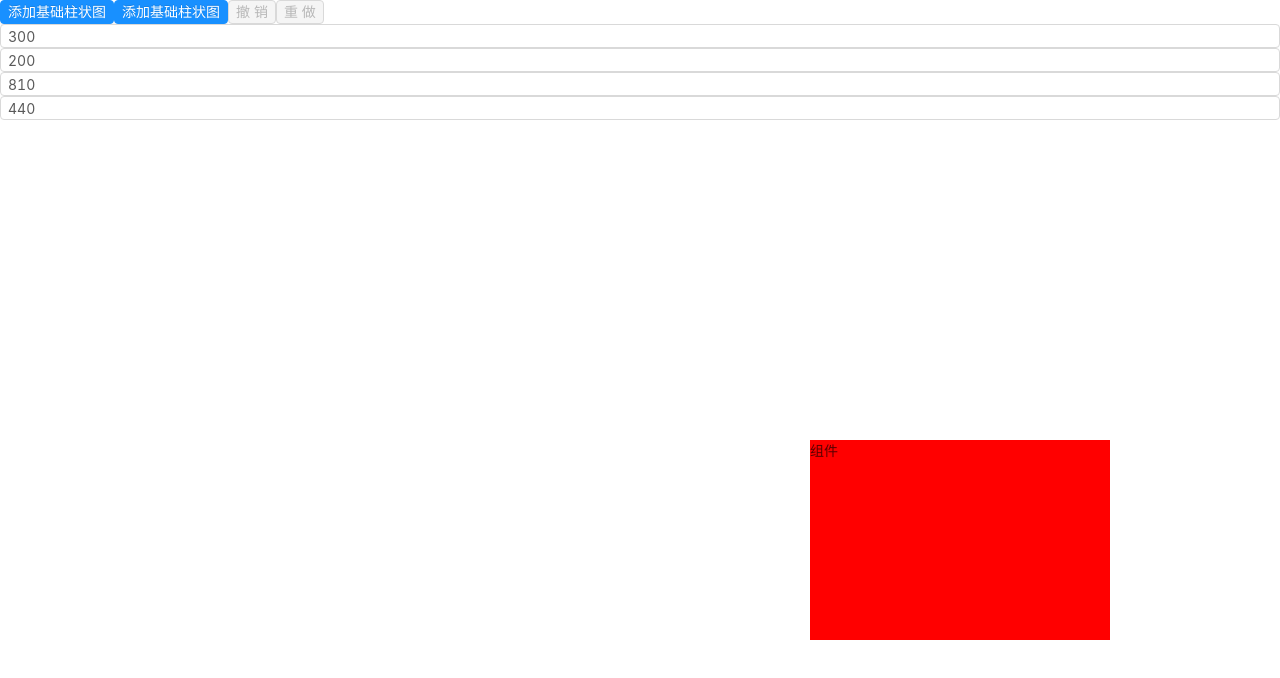
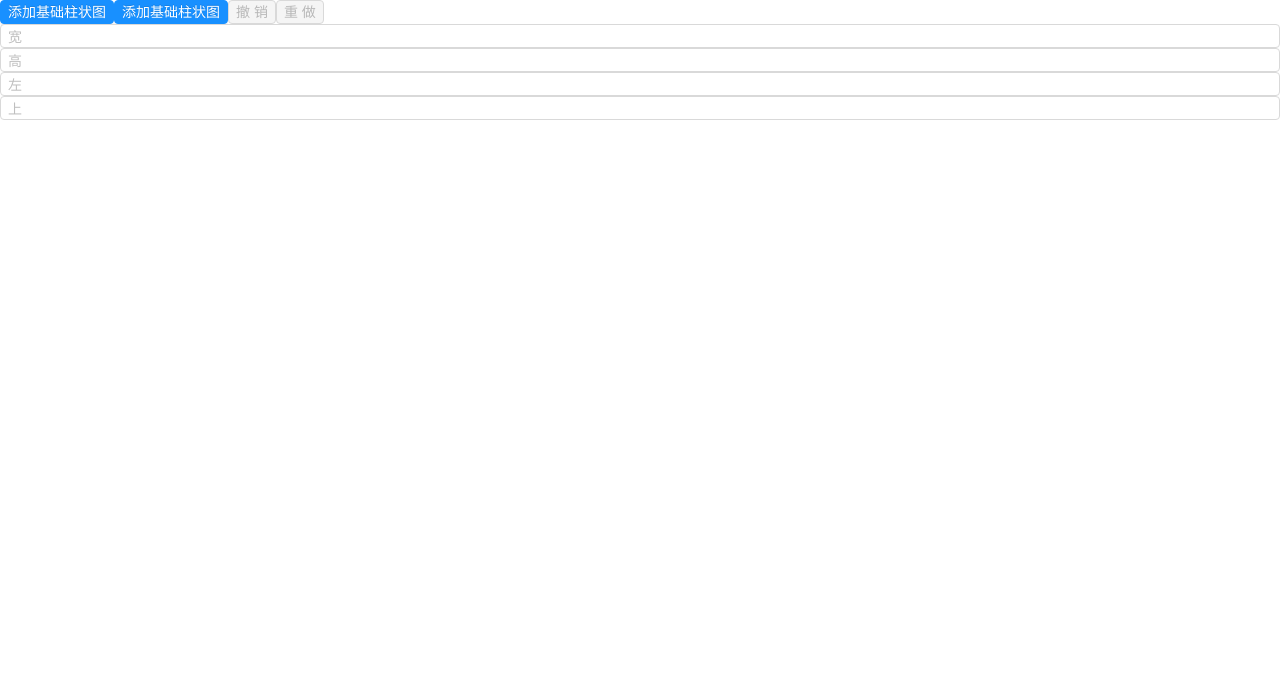
Before and after one commit to LixiaofanAmy/visual-tool, a Vue app: page /edit in a window 1280 px wide. Shown: the top 678 px of the page. Built offline with nearby package versions, Linux system fonts and the light colour scheme.

Commit message:
LixiaofanAmy

```diff
--- a/package.json
+++ b/package.json
@@ -13,6 +13,7 @@
     "babel-plugin-import": "^1.13.3",
     "core-js": "^3.6.5",
     "vue": "^2.6.11",
+    "vue-drag-resize": "^1.4.2",
     "vue-router": "^3.2.0",
     "vuex": "^3.4.0"
   },
--- a/src/components-libs/charts.js
+++ b/src/components-libs/charts.js
@@ -1,11 +1,12 @@
 // 基础柱状图
 export const basicHistogram = {
   type: 'basicHistogram',
+  active: false,
   zIndex: 0,
   boxWidth: 300,
   boxHeight: 200,
-  boxLeft: 810,
-  boxTop: 440,
+  boxLeft: 100,
+  boxTop: 150,
   spacing: 0.5,
   filletRadius: 0,
   filletPosition: '顶部',
@@ -19,6 +20,7 @@ export const basicHistogram = {
 // 基础条形图
 export const basicBarChart = {
   type: 'basicBarChart',
+  active: false,
   zIndex: 0,
   boxWidth: 300,
   boxHeight: 200,
--- a/src/store/index.js
+++ b/src/store/index.js
@@ -10,7 +10,7 @@ export default new Vuex.Store({
     timeline: [[]],
     current: 0,
     limit: 1000,
-    currentComponent: {}
+    currentIndex: -1
   },
   mutations: {
     // 撤销
@@ -33,27 +33,44 @@ export default new Vuex.Store({
     // 添加组件
     addComponent (state, component) {
       state.components.push(component)
+      state.currentIndex = state.components.length - 1
+      this.commit('changeBoxState')
       this.commit('changeTimeline')
     },
-    // 设置当前组件
-    changeCurrentComponent (state, component) {
-      state.currentComponent = component
+    // 改变当前组件盒子状态
+    changeBoxState (state) {
+      for (let i = 0; i < state.components.length; i++) {
+        if (i === state.currentIndex) {
+          state.components[i].active = true
+        } else {
+          state.components[i].active = false
+        }
+      }
+    },
+    // 组件盒子被激活
+    changeBoxActivated (state, index) {
+      state.currentIndex = index
+      this.commit('changeBoxState')
+    },
+    // 组件盒子被抑制
+    changeBoxDeactivated (state, index) {
+      state.components[index].active = false
     },
     // 设置组件盒子宽度
-    changeBoxWidth (state, value) {
-      state.currentComponent.boxWidth = value
+    changeBoxWidth (state, boxWidth) {
+      state.components[state.currentIndex].boxWidth = boxWidth
     },
     // 设置组件盒子高度
-    changeBoxHeight (state, value) {
-      state.currentComponent.boxHeight = value
+    changeBoxHeight (state, boxHeight) {
+      state.components[state.currentIndex].boxHeight = boxHeight
     },
     // 设置组件盒子距左距离
-    changeBoxLeft (state, value) {
-      state.currentComponent.boxLeft = value
+    changeBoxLeft (state, boxLeft) {
+      state.components[state.currentIndex].boxLeft = boxLeft
     },
     // 设置组件盒子距上距离
-    changeBoxTop (state, value) {
-      state.currentComponent.boxTop = value
+    changeBoxTop (state, boxTop) {
+      state.components[state.currentIndex].boxTop = boxTop
     }
   },
   actions: {
--- a/src/views/edit/components/BoxAttributes.vue
+++ b/src/views/edit/components/BoxAttributes.vue
@@ -1,9 +1,9 @@
 <template>
-  <div class="box-attributes">
-    <a-input size="small" placeholder="宽" v-model="boxWidth" />
-    <a-input size="small" placeholder="高" v-model="boxHeight" />
-    <a-input size="small" placeholder="左" v-model="boxLeft" />
-    <a-input size="small" placeholder="上" v-model="boxTop" />
+  <div class="box-attributes" @mousedown.stop>
+    <a-input size="small" placeholder="宽" v-model.number="boxWidth" />
+    <a-input size="small" placeholder="高" v-model.number="boxHeight" />
+    <a-input size="small" placeholder="左" v-model.number="boxLeft" />
+    <a-input size="small" placeholder="上" v-model.number="boxTop" />
   </div>
 </template>
 
@@ -15,9 +15,16 @@ export default {
     AInput: Input
   },
   computed: {
+    currentIndex () {
+      return this.$store.state.currentIndex
+    },
     boxWidth: {
       get () {
-        return this.$store.state.currentComponent.boxWidth
+        if (this.currentIndex !== -1) {
+          return this.$store.state.components[this.currentIndex].boxWidth
+        } else {
+          return ''
+        }
       },
       set (v) {
         this.$store.commit('changeBoxWidth', v)
@@ -25,7 +32,11 @@ export default {
     },
     boxHeight: {
       get () {
-        return this.$store.state.currentComponent.boxHeight
+        if (this.currentIndex !== -1) {
+          return this.$store.state.components[this.currentIndex].boxHeight
+        } else {
+          return ''
+        }
       },
       set (v) {
         this.$store.commit('changeBoxHeight', v)
@@ -33,7 +44,11 @@ export default {
     },
     boxLeft: {
       get () {
-        return this.$store.state.currentComponent.boxLeft
+        if (this.currentIndex !== -1) {
+          return this.$store.state.components[this.currentIndex].boxLeft
+        } else {
+          return ''
+        }
       },
       set (v) {
         this.$store.commit('changeBoxLeft', v)
@@ -41,7 +56,11 @@ export default {
     },
     boxTop: {
       get () {
-        return this.$store.state.currentComponent.boxTop
+        if (this.currentIndex !== -1) {
+          return this.$store.state.components[this.currentIndex].boxTop
+        } else {
+          return ''
+        }
       },
       set (v) {
         this.$store.commit('changeBoxTop', v)
--- /dev/null
+++ b/src/views/edit/components/CanvasPanel.vue
@@ -0,0 +1,23 @@
+<template>
+  <div class="canvas-panel">
+    <component-box v-for="(component, index) in components" :key="index" :component="component" :index="index"></component-box>
+  </div>
+</template>
+
+<script>
+import ComponentBox from './ComponentBox'
+export default {
+  name: 'CanvasPanel',
+  components: {
+    ComponentBox
+  },
+  computed: {
+    components () {
+      return this.$store.state.components
+    }
+  }
+}
+</script>
+
+<style scoped>
+</style>
--- a/src/views/edit/components/ComponentBox.vue
+++ b/src/views/edit/components/ComponentBox.vue
@@ -1,29 +1,52 @@
 <template>
-  <div class="component-box" :style="componentStyle">
-    组件
-  </div>
+  <vue-drag-resize
+    class="red"
+    :w="component.boxWidth"
+    :h="component.boxHeight"
+    :x="component.boxLeft"
+    :y="component.boxTop"
+    :isActive="component.active"
+    @activated="onActivated"
+    @deactivated="onDeactivated"
+    @resizing="onResizing"
+    @dragging="onDragging"
+    ></vue-drag-resize>
 </template>
 
 <script>
+import VueDragResize from 'vue-drag-resize'
 export default {
   name: 'EditBox',
-  props: ['component'],
+  props: ['component', 'index'],
+  components: {
+    VueDragResize
+  },
   computed: {
-    componentStyle () {
-      return {
-        width: this.component.boxWidth + 'px',
-        height: this.component.boxHeight + 'px',
-        left: this.component.boxLeft + 'px',
-        top: this.component.boxTop + 'px'
-      }
+    currentIndex () {
+      return this.$store.state.currentIndex
+    }
+  },
+  methods: {
+    onActivated () {
+      this.$store.commit('changeBoxActivated', this.index)
+    },
+    onDeactivated () {
+      this.$store.commit('changeBoxDeactivated', this.index)
+    },
+    onResizing (newRect) {
+      this.$store.commit('changeBoxWidth', newRect.width)
+      this.$store.commit('changeBoxHeight', newRect.height)
+    },
+    onDragging (newRect) {
+      this.$store.commit('changeBoxLeft', newRect.left)
+      this.$store.commit('changeBoxTop', newRect.top)
     }
   }
 }
 </script>
 
 <style scoped>
-.component-box {
-  position: absolute;
-  background: red;
+.red {
+  background: red
 }
 </style>
--- a/src/views/edit/components/FuncButton.vue
+++ b/src/views/edit/components/FuncButton.vue
@@ -16,6 +16,9 @@ export default {
     AButton: Button,
   },
   computed: {
+    components () {
+      return this.$store.state.components
+    },
     timeline () {
       return this.$store.state.timeline
     },
@@ -25,7 +28,7 @@ export default {
   },
   methods: {
     addComponent (componentName) {
-      this.$store.commit('addComponent', charts[componentName])
+      this.$store.commit('addComponent', {...charts[componentName]})
     },
     revoke () {
       this.$store.commit('revoke')
--- a/src/views/edit/index.vue
+++ b/src/views/edit/index.vue
@@ -2,29 +2,20 @@
   <div class="edit">
     <func-button></func-button>
     <box-attributes></box-attributes>
-    <component-box :component="currentComponent"></component-box>
+    <canvas-panel></canvas-panel>
   </div>
 </template>
 
 <script>
-import charts from '@/components-libs/charts'
 import FuncButton from './components/FuncButton'
-import ComponentBox from './components/ComponentBox'
 import BoxAttributes from './components/BoxAttributes'
+import CanvasPanel from './components/CanvasPanel'
 export default {
   name: 'edit',
   components: {
     FuncButton,
-    ComponentBox,
-    BoxAttributes
-  },
-  computed: {
-    currentComponent () {
-      return this.$store.state.currentComponent
-    }
-  },
-  mounted () {
-    this.$store.commit('changeCurrentComponent', charts['basicHistogram'])
+    BoxAttributes,
+    CanvasPanel
   }
 }
 </script>
```
Also changed, not shown: 1 other file (tests, documents, lock files or other folders).
